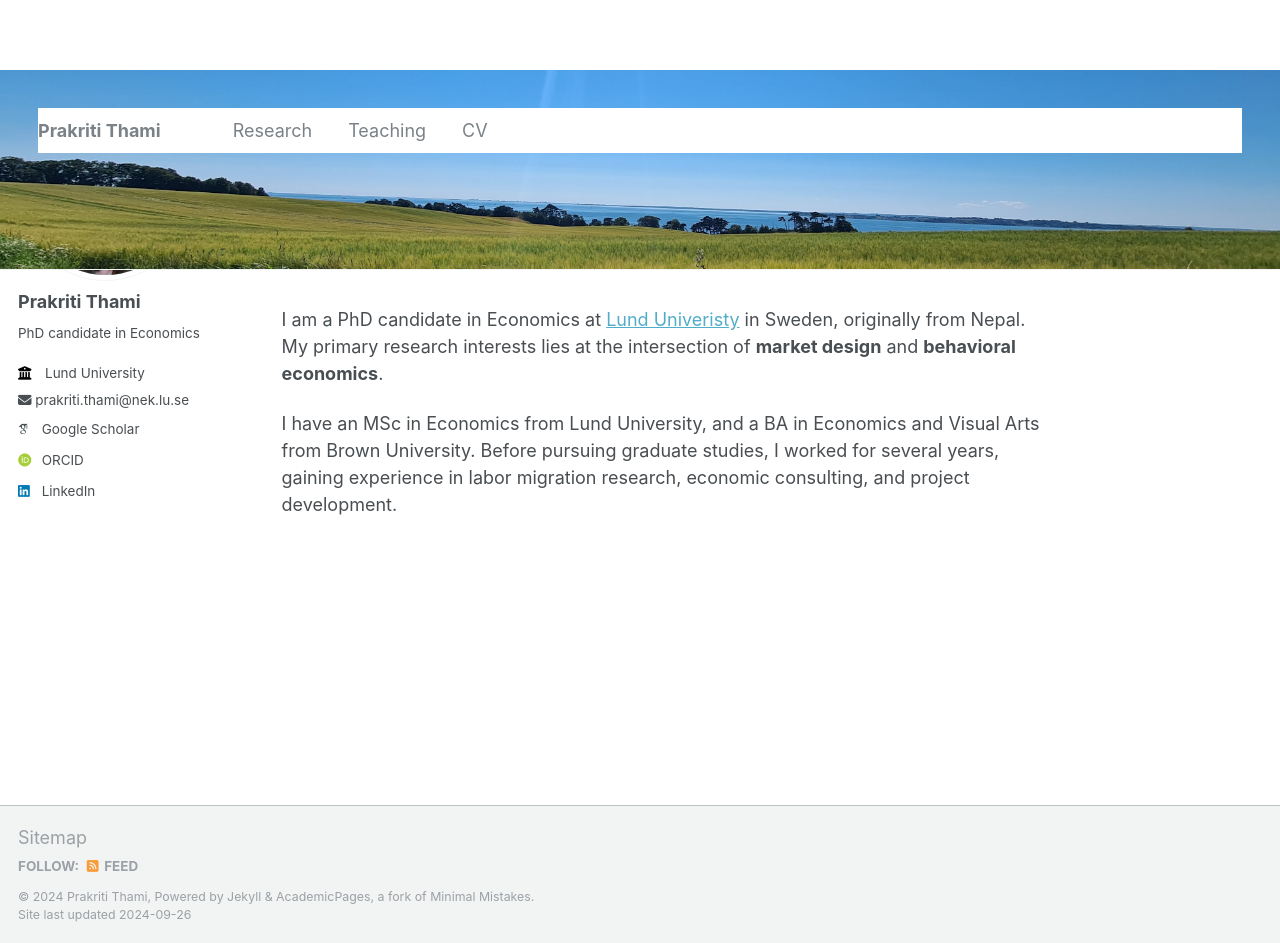
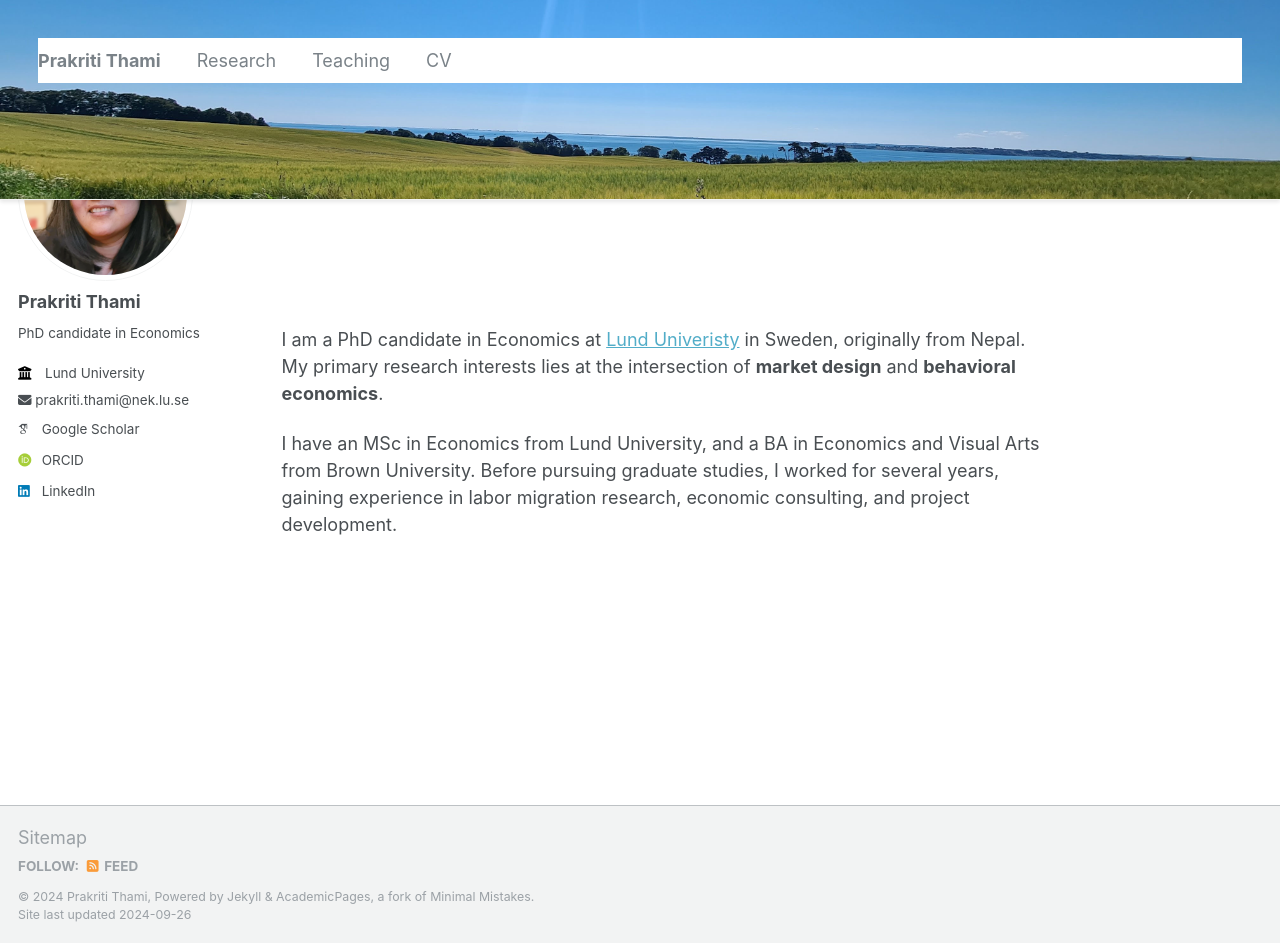
Before and after one commit to prakritithami/prakritithami.github.io, a Jekyll site: the page built from _pages/about.md, in a window 1280 px wide and 943 px high. Built offline with Jekyll 4.4.1, drawn with Linux system fonts in a browser that asks for light colours; some web fonts are replaced.

Commit message:
Update main.scss

```diff
--- a/assets/css/main.scss
+++ b/assets/css/main.scss
@@ -48,11 +48,27 @@ $overlay-color: rgba(255, 255, 255, 0.5); // Light overlay with 50% opacity
 $text-color: #2e2e2e; // Darker text color for readability against light background
 
 .masthead {
-  position: relative; // Ensures proper positioning of pseudo-elements
+  position: fixed; // Make the header fixed at the top of the page
+  top: 0; // Stick to the top of the viewport
+  left: 0;
+  right: 0; // Make the header span the full width of the page
   background: url($header-bg-image) no-repeat center center;
   background-size: cover; // Ensure the image covers the header
   height: $header-height; // Use variable for height
   padding: $header-padding; // Use variable for padding
   color: $text-color; // Darker text color for better readability on light overlay
+  z-index: 1000; // Ensure the header is on top of other elements
+  box-shadow: 0px 2px 4px rgba(0, 0, 0, 0.1); // Optional: Add a subtle shadow for separation
 
+  // Remove white box around the text (if present)
+  .masthead__menu-item, .masthead__menu {
+    background: none; // Remove any background color from the menu items
+    box-shadow: none; // Remove any box shadow
+    padding: 0; // Reset padding to avoid unwanted space
+  }
 }
+
+// Adjust the top margin of the main content to accommodate the fixed header
+body {
+  margin-top: $header-height + $header-padding; // Adds space to prevent content overlap
+}
```
